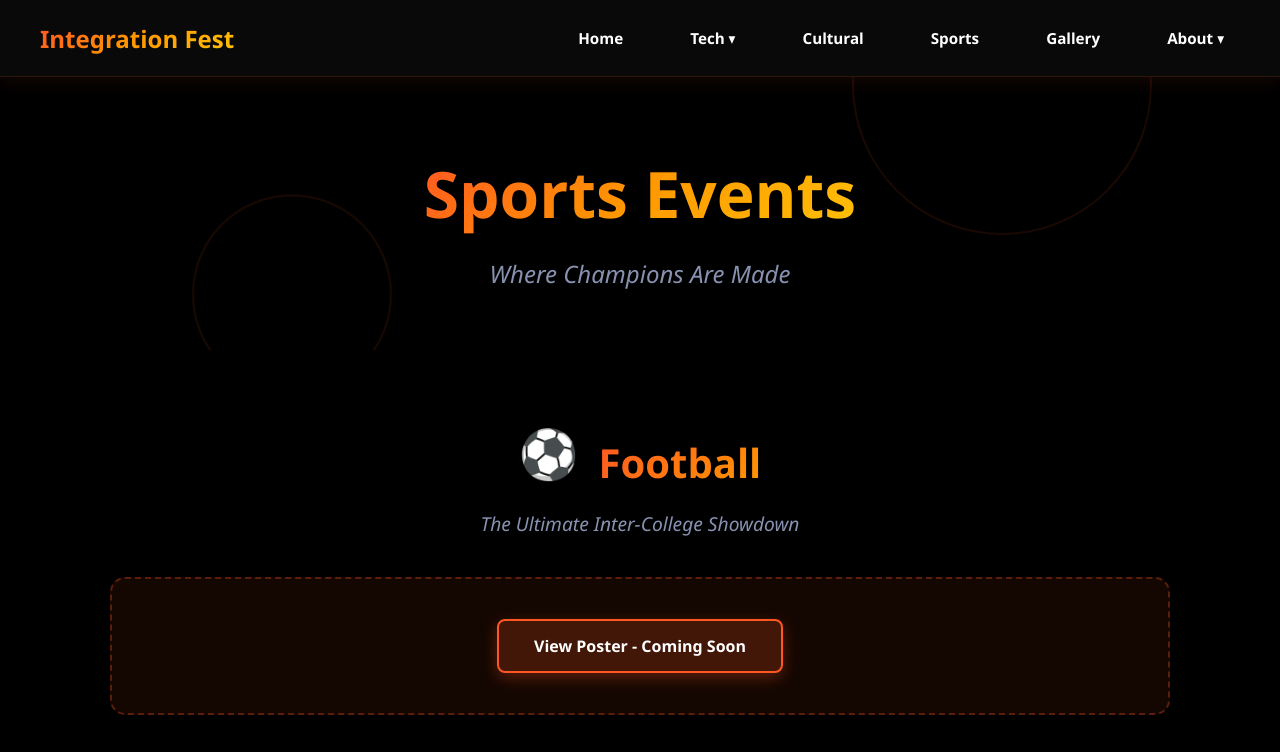
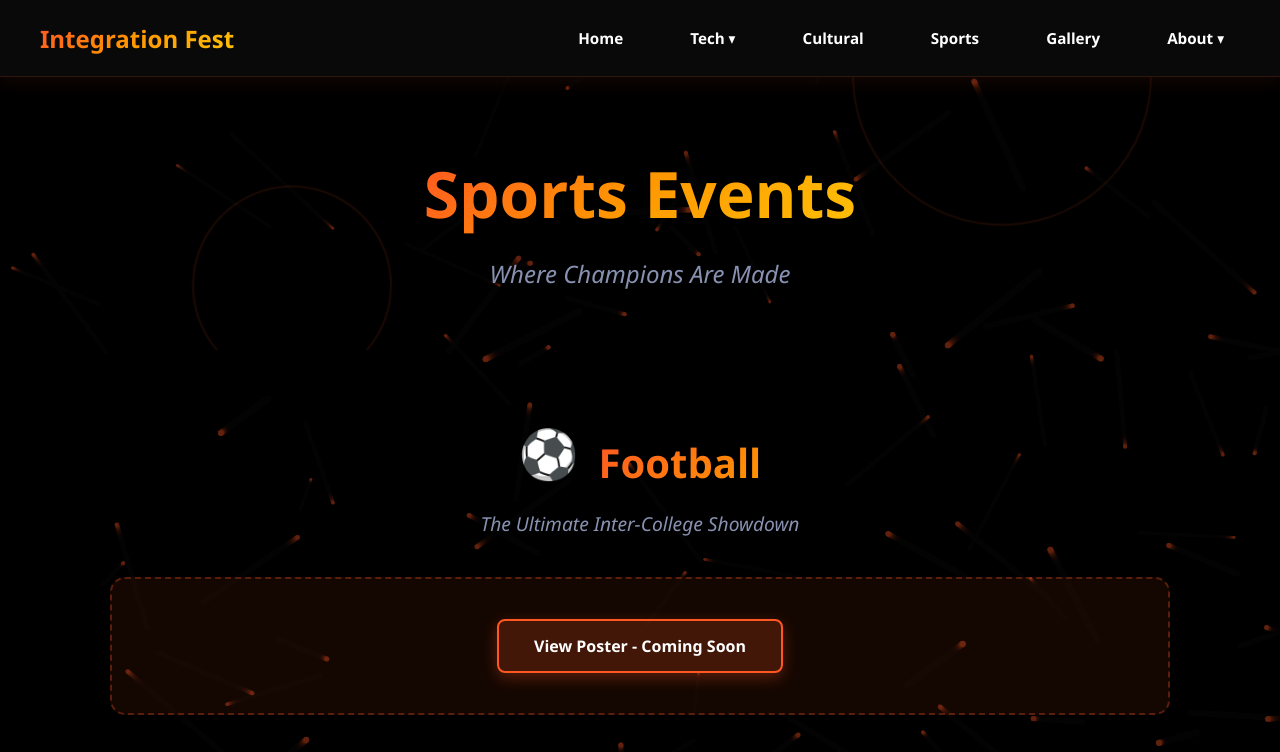
Before and after one commit to anantraj07/sports_integration, a plain HTML site: page index.html in a window 1280 px wide. Shown: the top 752 px of the page. Drawn offline with Linux system fonts and the light colour scheme.

Commit message:
Update index.html

```diff
--- a/index.html
+++ b/index.html
@@ -482,6 +482,6 @@
         </div>
     </footer>
 
-    <script src="sports-script.js"></script>
+    <script src="script.js"></script>
 </body>
 </html>
```
